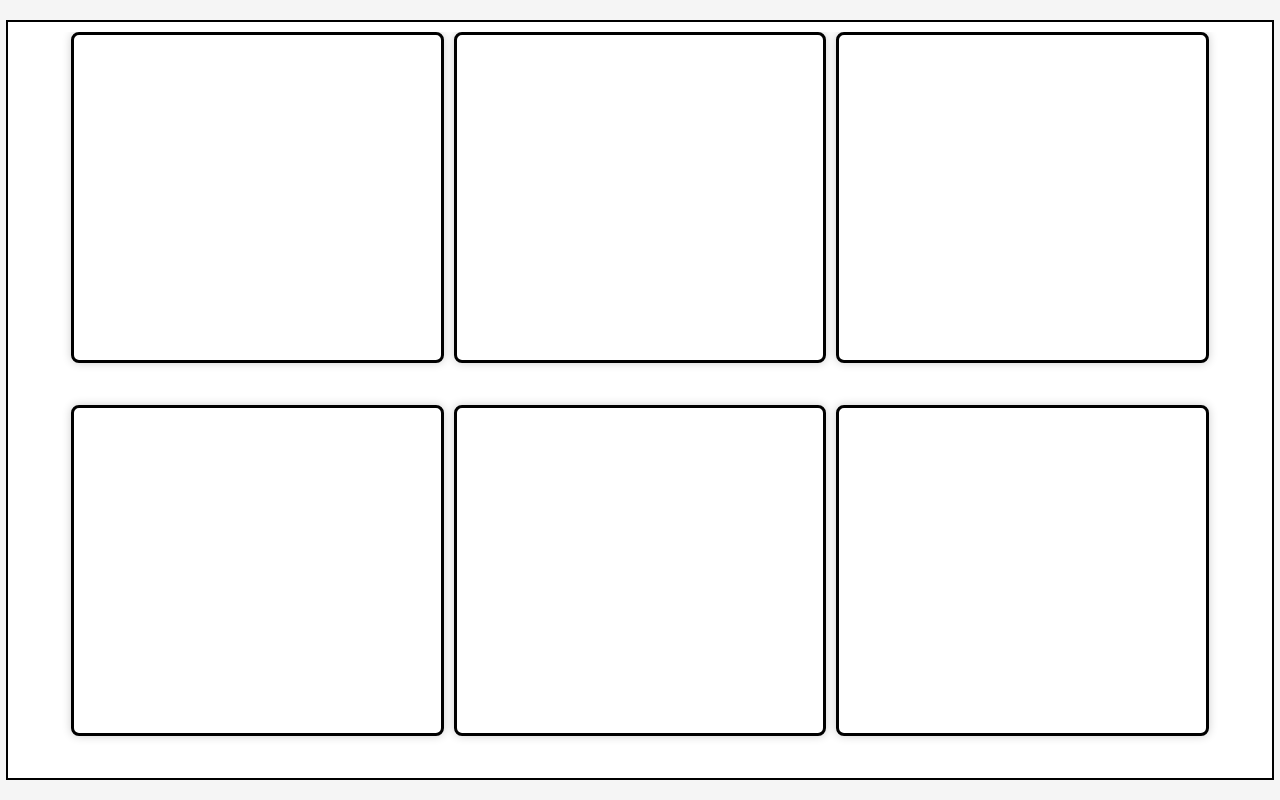
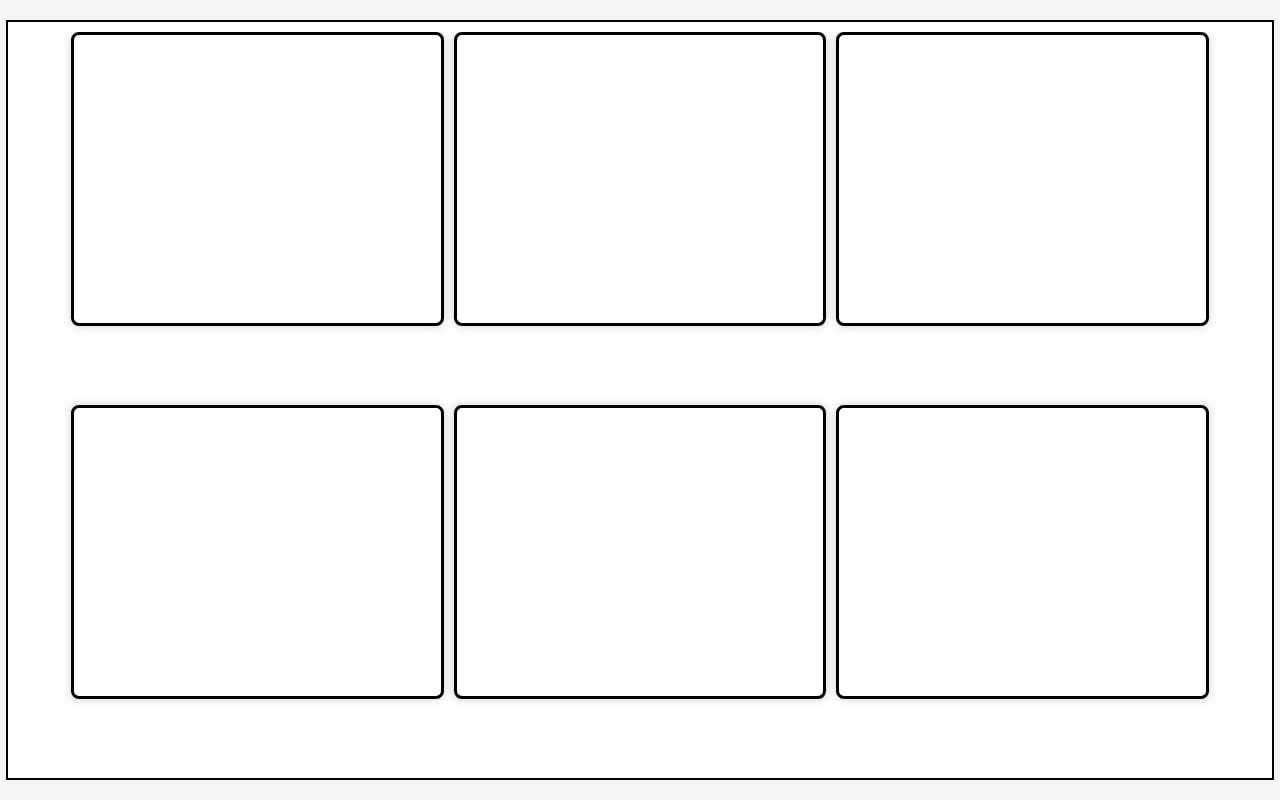
Before and after one commit to osandaMinsilu/FlexBox, a plain HTML site: page index.html in a window 1280 px wide. Drawn offline with Linux system fonts and the light colour scheme.

Commit message:
Update style.css

```diff
--- a/style.css
+++ b/style.css
@@ -38,7 +38,7 @@ body {
   flex: 0 0 30%;
   max-width: 100%;
   min-width: 200px;
-  height: 45%;
+  height: 40%;
   background-color: white;
   border: 3px solid black;
   border-radius: 8px;
```
